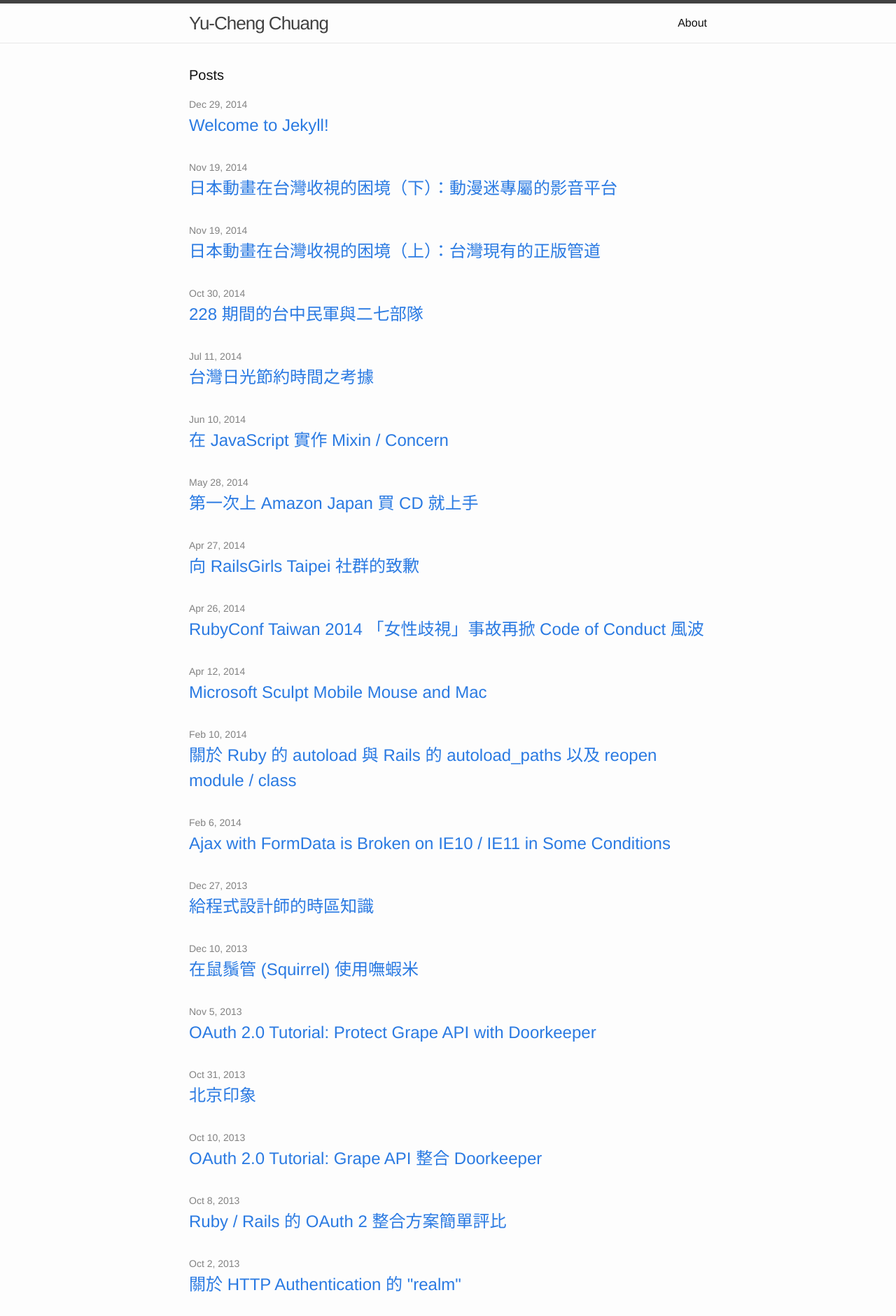
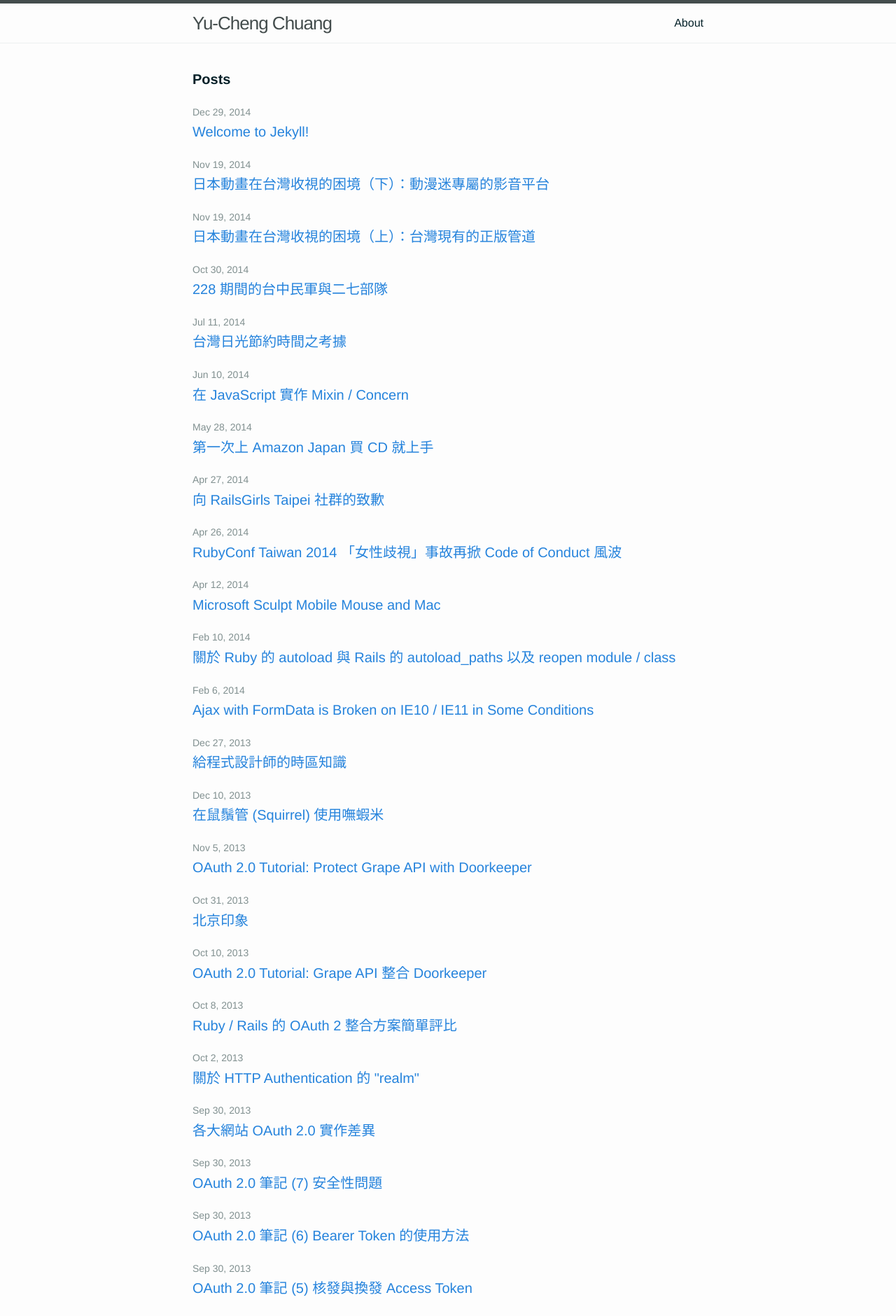
Before and after one commit to godfrey3835/blog, a Jekyll site: the page built from index.html, in a window 1280 px wide. Shown: the top 1880 px of the page at 70% size. Built offline with Jekyll 4.4.1, drawn with Linux system fonts in a browser that asks for light colours; Markdown is read by kramdown in place of the engine named in the settings.

Commit message:
adjust style

```diff
--- a/_sass/_base.scss
+++ b/_sass/_base.scss
@@ -17,7 +17,7 @@
     font-family: $base-font-family;
     font-size: $base-font-size;
     line-height: $base-line-height;
-    font-weight: 300;
+    font-weight: 400;
     color: $text-color;
     background-color: $background-color;
     -webkit-text-size-adjust: 100%;
@@ -29,7 +29,7 @@
  * Set `margin-bottom` to maintain vertical rhythm
  */
 h1, h2, h3, h4, h5, h6,
-p, blockquote, pre,
+p, blockquote, pre, hr,
 ul, ol, dl, figure,
 %vertical-rhythm {
     margin-bottom: $spacing-unit / 2;
@@ -45,6 +45,11 @@
     vertical-align: middle;
 }
 
+
+hr {
+    border: none;
+    border-bottom: 1px solid $grey-color-light;
+}
 
 
 /**
@@ -80,7 +85,7 @@
  * Headings
  */
 h1, h2, h3, h4, h5, h6 {
-    font-weight: 300;
+    font-weight: 700;
 }
 
 
@@ -89,15 +94,15 @@
  * Links
  */
 a {
-    color: $brand-color;
+    color: lighten($brand-color, 5%);
     text-decoration: none;
 
     &:visited {
-        color: darken($brand-color, 15%);
+        color: $brand-color;
     }
 
     &:hover {
-        color: $text-color;
+        color: darken($brand-color, 5%);
         text-decoration: underline;
     }
 }
@@ -130,7 +135,7 @@
     font-size: 15px;
     border: 1px solid $grey-color-light;
     border-radius: 3px;
-    background-color: #eef;
+    background-color: $grey-color-light;
 }
 
 code {
--- a/_sass/_layout.scss
+++ b/_sass/_layout.scss
@@ -174,7 +174,7 @@
     list-style: none;
 
     > li {
-        margin-bottom: $spacing-unit;
+        margin-bottom: $spacing-unit / 2;
     }
 }
 
@@ -185,7 +185,8 @@
 
 .post-link {
     display: block;
-    font-size: 24px;
+    font-size: 20px;
+    font-weight: 300;
 }
 
 
@@ -200,7 +201,7 @@
 .post-title {
     font-size: 42px;
     letter-spacing: -1px;
-    line-height: 1;
+    line-height: 1.2;
 
     @include media-query($on-laptop) {
         font-size: 36px;
--- a/css/main.scss
+++ b/css/main.scss
@@ -6,18 +6,18 @@
 
 
 // Our variables
-$base-font-family: Helvetica, Arial, sans-serif;
+$base-font-family: Helvetica, Arial, Hiragino Sans GB, sans-serif;
 $base-font-size:   16px;
 $small-font-size:  $base-font-size * 0.875;
-$base-line-height: 1.5;
+$base-line-height: 1.6;
 
-$spacing-unit:     30px;
+$spacing-unit:     35px;
 
-$text-color:       #111;
+$text-color:       #042028;
 $background-color: #fdfdfd;
-$brand-color:      #2a7ae2;
+$brand-color:      #2076c8;
 
-$grey-color:       #828282;
+$grey-color:       #819090;
 $grey-color-light: lighten($grey-color, 40%);
 $grey-color-dark:  darken($grey-color, 25%);
 
```
